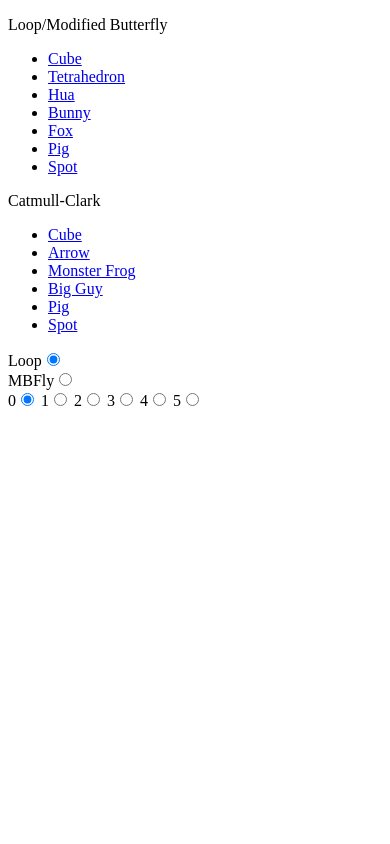
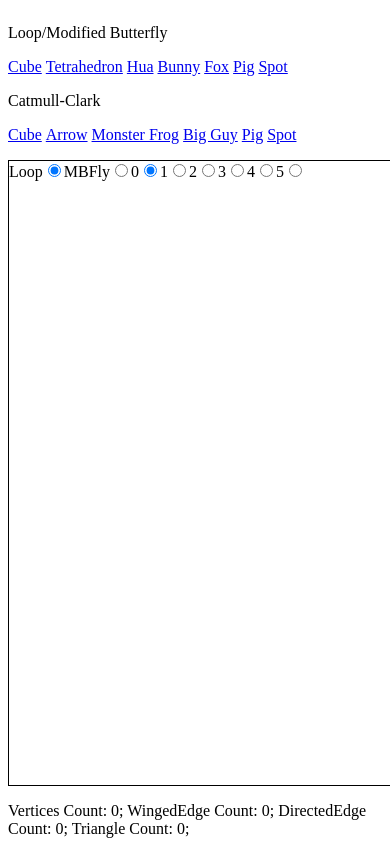
Before and after one commit to lingochen/FastSubd, a plain HTML site: page index.html in a window 390 px wide. Both pictures are taken after a click on the item "Tetrahedron". Shown: the top 844 px of the page. Drawn offline with Linux system fonts and the light colour scheme; no server answers.

Commit message:
Refactor index.html css, use responsive design.
Why: should also work for mobile device

How: responsive design

Tags: index.html

```diff
--- a/index.html
+++ b/index.html
@@ -1,8 +1,42 @@
 <!DOCTYPE html>
 <html>
 <head>
+<style>
+  .container {
+    display: inline-flex;
+    flex-wrap: wrap;
+
+  }
+  .stack-direction {
+    flex-direction: row;
+  }
+  .hori {
+    display: flex;
+    flex-direction: row;
+    flex-wrap: wrap;
+  }
+  main {
+    border: 1px solid black;
+  }
+  nav ul {
+    list-style-type: none;
+    padding: 0;
+  }
+
+  @media screen and (max-width: 800px) {
+    .stack-direction {
+      flex-direction: column;
+    }
+    ul > li {
+      display: inline-block;
+    }
+    nav, main {
+    }
+  }
+</style>
 </head>
 <body>
+ <section class="container stack-direction">
   <nav>
     <p>Loop/Modified Butterfly</p>
     <ul>
@@ -25,10 +59,10 @@
     </ul>
   </nav>
   <main>
-    <div id="selectSubdivision">
+    <div id="selectSubdivision" class="hori">
        <label name="triSubd">Loop<input type="radio" id="loop" name="triSubd" value="loop" checked></label>
        <label name="triSubd">MBFly<input type="radio" id="butterfly" name="triSubd" value="mbfly"></label>
-       <p id="cc">Catmull-Clark</p>
+       <label id="cc">Catmull-Clark</label>
        <label>0<input type="radio" id="subd0" name="subLevel" value="0" checked></label>
        <label>1<input type="radio" id="subd1" name="subLevel" value="1"></label>
        <label>2<input type="radio" id="subd2" name="subLevel" value="2"></label>
@@ -38,6 +72,7 @@
     </div>
     <canvas id="workspace" width="600" height="600"></canvas>
   </main>
+ </section>
   <footer>
     <p id="performance"></p>
     <p id="geometry"></p>
@@ -114,7 +149,7 @@
       for (let i = 0; i < level; ++i) {
          let start = Date.now();
          subd = subdivideFunc(subd);
-         text += "level: " + (i+1) + ", time: " + (Date.now()-start) + "\n";
+         text += "(level: " + (i+1) + ", time: " + (Date.now()-start) + ")\n";
          //const sanity = subd.sanityCheck();
          //console.log("mesh integrity: " + sanity);
          //console.log(subd.stat());
@@ -122,16 +157,16 @@
       // now setRenderData
       let start = Date.now();
       setRenderData(subd);
-      text += "render: " + (Date.now()-start) + "\n";
+      text += "(computeRender: " + (Date.now()-start) + ")\n";
       log.textContent = subd.stat();
       counter.textContent = text;
    }
 
-   document.getElementById("selectSubdivision").style.display = "none";
+   document.getElementById("selectSubdivision").style.visibility = "hidden";
    function bindMenu(id, url, triOnly, camera) {
       let button = document.getElementById(id);
       button.addEventListener("click", (ev)=>{
-         document.getElementById("selectSubdivision").style.display = "block";
+         document.getElementById("selectSubdivision").style.visibility = "visible";
          if (triOnly) { // triangle subdivision
             showTriSubd();
          } else { // polygon subdivision
```
